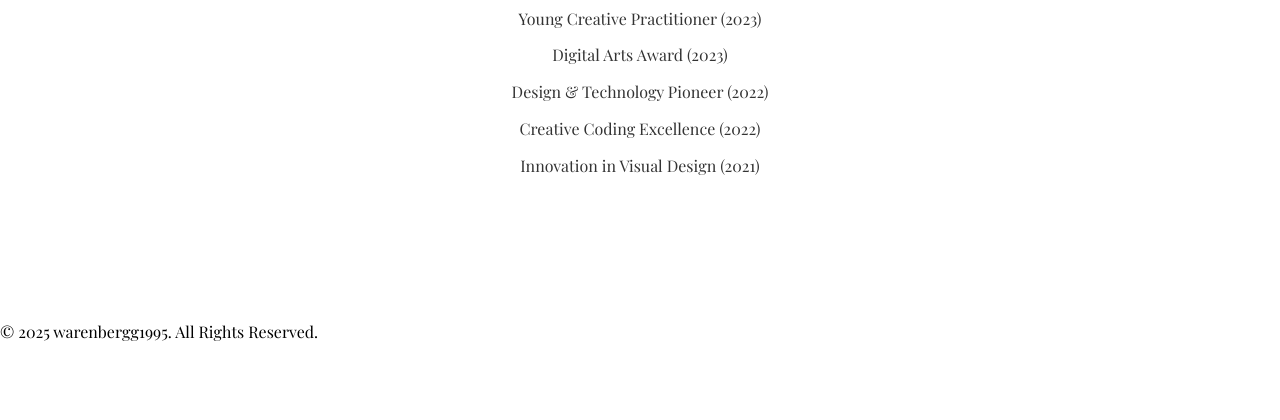
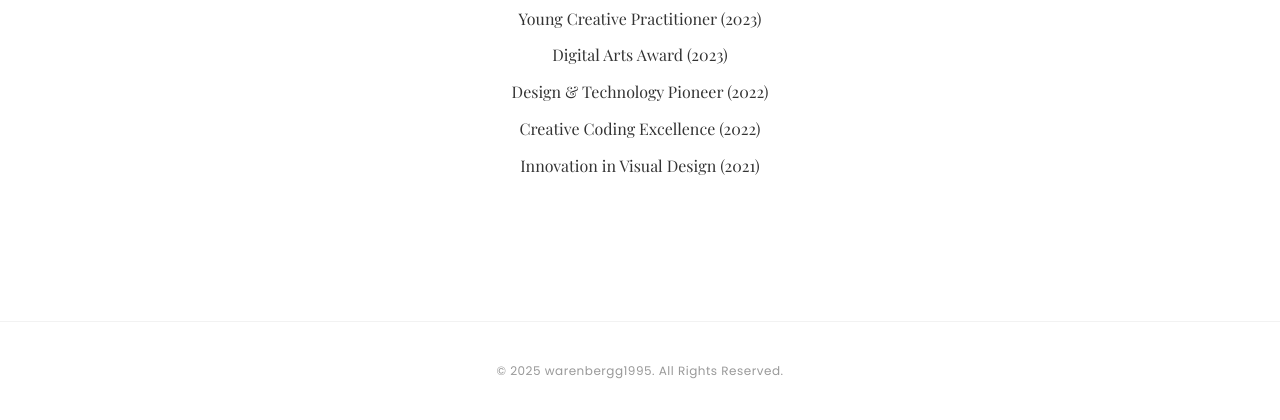
Before and after one commit to warenbergg/warenbergg1995art, a Flask app: page / in a window 1280 px wide. Shown: the part 1732-2152 px from the top of the page. Before the commit the page ends 2073 px from the top, so only its background shows below. Run offline with Flask 3, Linux system fonts and the light colour scheme.

Commit message:
footer fix

```diff
--- a/static/style.css
+++ b/static/style.css
@@ -425,3 +425,33 @@ body.dark-mode .awards-section p {
   transform: translateX(6px);
   opacity: 0.6;
 }
+
+/* ========== FOOTER ========== */
+.footbar {
+  width: 100%;
+  padding: 40px 24px;
+  background: #fff;
+  border-top: 1px solid rgba(0, 0, 0, 0.05);
+  text-align: center;
+}
+
+body.dark-mode .footbar {
+  background: #0a0a0a;
+  border-top: 1px solid rgba(255, 255, 255, 0.1);
+}
+
+.footer-content {
+  max-width: 1400px;
+  margin: 0 auto;
+}
+
+.copyright {
+  font-size: 12px;
+  color: #999;
+  letter-spacing: 0.5px;
+  font-family: 'Poppins', sans-serif;
+}
+
+body.dark-mode .copyright {
+  color: #666;
+}
```
